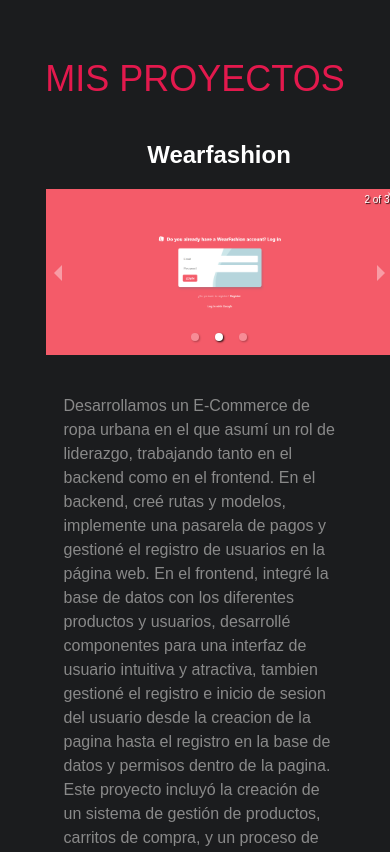
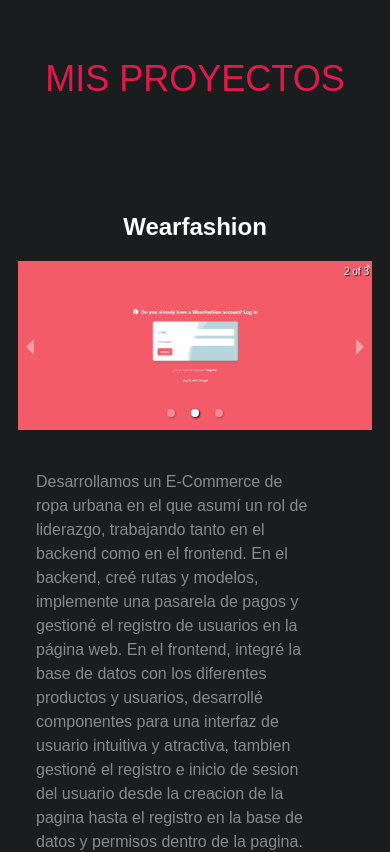
Before and after one commit to alejoborracci21/Portfolio-next.js, a Next.js app: page / in a window 390 px wide. Shown: the part 3980-4832 px from the top of the page. Built offline with nearby package versions, Linux system fonts and the light colour scheme.

Commit message:
fix responsive resolve

```diff
--- a/src/app/page.tsx
+++ b/src/app/page.tsx
@@ -30,7 +30,7 @@
         <div className="w-[80%] h-[1px] bg-white mt-4 mb-4 max-md:mt-10 max-md:mb-10"></div>
       </div>
 
-      <div className="flex flex-col items-center min-h-screen">
+      <div className="flex flex-col items-center min-h-screen h-[350vh] max-lg:h-[300vh] max-sm:h-[340vh]">
         <h2 className="text-4xl text-[#e3194d] mb-10 mt-14">MIS PROYECTOS</h2>
         <Works/>
       </div>
--- a/src/app/works/page.tsx
+++ b/src/app/works/page.tsx
@@ -4,11 +4,6 @@
 import { Projects } from '../components/works/carrusel';
 import { Texts } from '../components/works/text';
 import projectsData from './projects/projects.json';
-
-const twcss = {
-  projects: 'col-span-2 row-span-3',
-  texts: 'col-span-2 row-span-3 '
-}
 
 export default function Works() {
   const [containerHeight, setContainerHeight] = useState('auto');
@@ -29,22 +24,22 @@
   }, []);
 
   return (
-      <div className="grid grid-cols-4 gap-4 w-[100%] h-full min-h-screen ml-12 border-[#1b1c1e] rounded-lg overflow-auto max-md:flex max-md:flex-col max-md:items-center">
+    <div className="flex flex-col items-center justify-center w-full min-h-screen border-[#1b1c1e] rounded-lg">
       {projectsData.map((project) => (
-          <div key={project.id} className="grid grid-cols-2 grid-rows-2 gap-4 w-full h-full fade-in max-md:flex max-md:flex-col max-md:items-center max-md:w-[90%] max-md:flex-grow">
+        <div key={project.id} className="flex flex-col items-center w-full h-auto fade-in p-4 space-y-4 mb-24">
 
-            {/* Nombre del proyecto (arriba en móviles) */}
-            <div className="col-span-2 text-white text-2xl font-bold max-md:text-center max-md:order-1">
+          {/* Título del proyecto (arriba) */}
+          <h1 className="mt-14 text-white text-2xl font-bold max-md:text-center">
             {project.name}
-            </div>
+          </h1>
 
-            {/* Carrusel de imágenes (centro en móviles) */}
-            <div className={`${twcss.projects} max-md:order-2 max-md:w-full`}>
+          {/* Carrusel de imágenes (centro) */}
+          <div className="w-full max-w-[70vw] h-auto max-md:max-w-full">
             <Projects images={project.images} />
           </div>
 
-            {/* Descripción (abajo en móviles) */}
-            <div className={`${twcss.texts} max-md:order-3 max-md:w-full`}>
+          {/* Descripción (abajo) */}
+          <div className="w-full max-w-[70vw] max-md:max-w-full ">
             <Texts text={project.description} name={project.name} />
           </div>
         </div>
```
Lines whose indentation alone changed are shown as unchanged.
